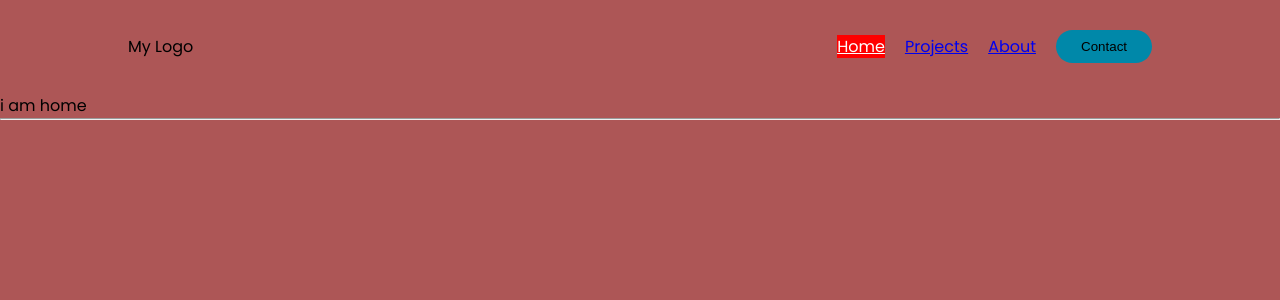
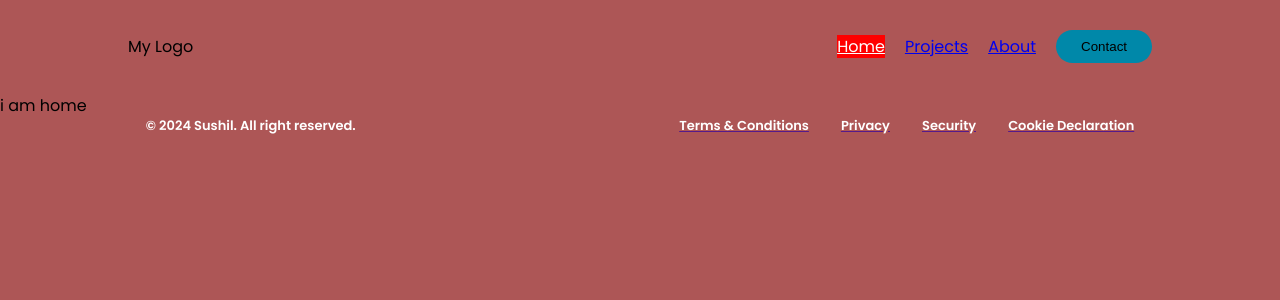
Before and after one commit to sushilthapaIT/Portfolio-ReactJS, a React (Vite) app in the folder portfolio-sushi/: page / in a window 1280 px wide. Shown: the top 300 px of the page. Built offline with nearby package versions, Linux system fonts and the light colour scheme.

Commit message:
added content and styling for the footer component

```diff
--- a/portfolio-sushi/src/components/Footer.jsx
+++ b/portfolio-sushi/src/components/Footer.jsx
@@ -1,11 +1,51 @@
-import React from 'react'
+import React, { useState } from 'react'
+import styled from 'styled-components'
 
 const Footer = () => {
+    const year = new Date().getFullYear()
   return (
-    <div>
-      <hr />
-    </div>
-  )
+    <FooterBelow>
+        <FooterCopyRight>
+            <p>&#169; {year} Sushil. All right reserved.</p>
+        </FooterCopyRight>
+            <FooterLinks>
+                <a href="" target="_blank"><p>Terms &#38; Conditions</p></a>
+                <a href="" target="_blank"><p>Privacy</p></a>
+                <a href="" target="_blank"><p>Security</p></a>
+                <a href="" target="_blank"><p>Cookie Declaration</p></a>
+            </FooterLinks>
+    </FooterBelow>
+)
 }
 
+
 export default Footer
+
+
+const FooterBelow = styled.div`
+    display: flex;
+    flex-direction: row;
+    justify-content: space-around;
+    margin-top: 0%.2rem;
+`
+
+const FooterCopyRight = styled.div`
+    color: white;
+    font-size: 13px;
+    font-weight: 600;
+    line-height: 15px;
+`
+
+const FooterLinks = styled.div`
+    display: flex;
+    flex-direction: row;
+
+    p{
+        font-size: 13px;
+        line-height: 15px;
+        color: white;
+        margin-left: 2rem;
+        font-weight: 600;
+    }
+
+`
```
